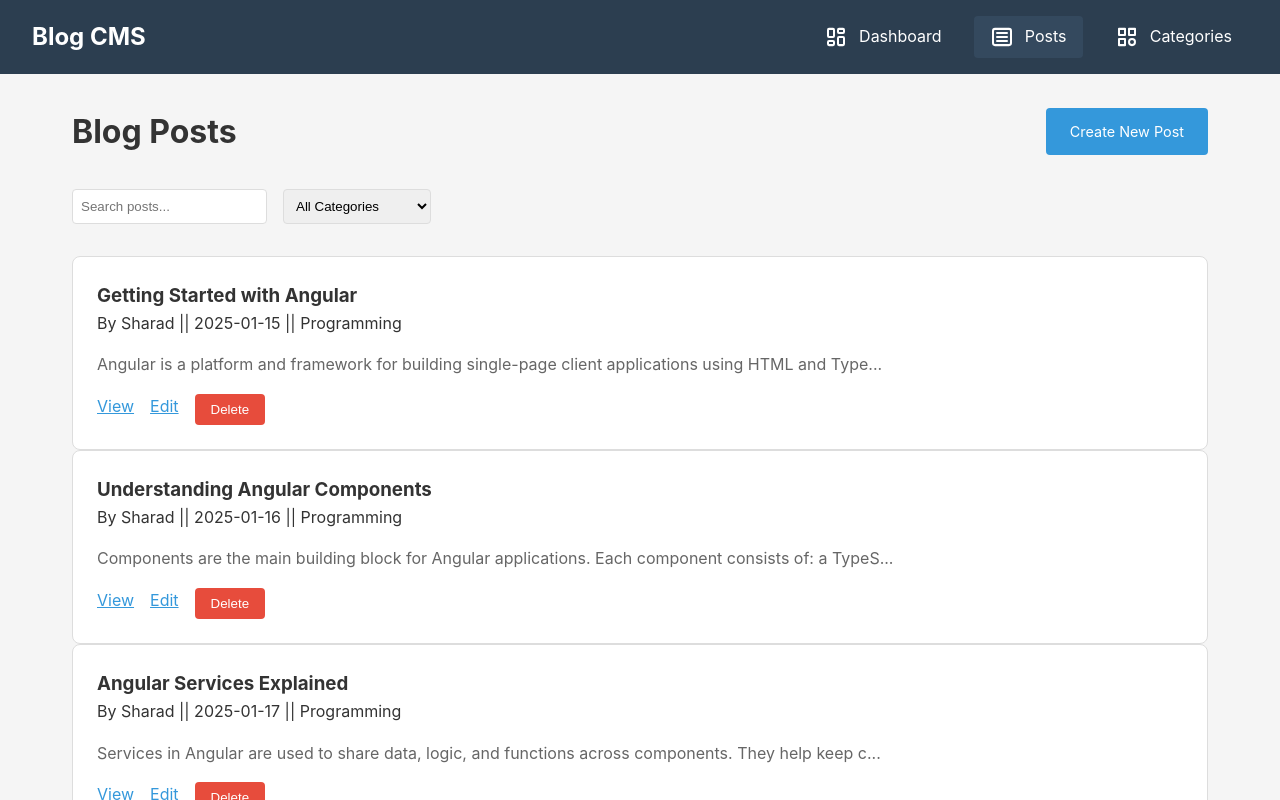
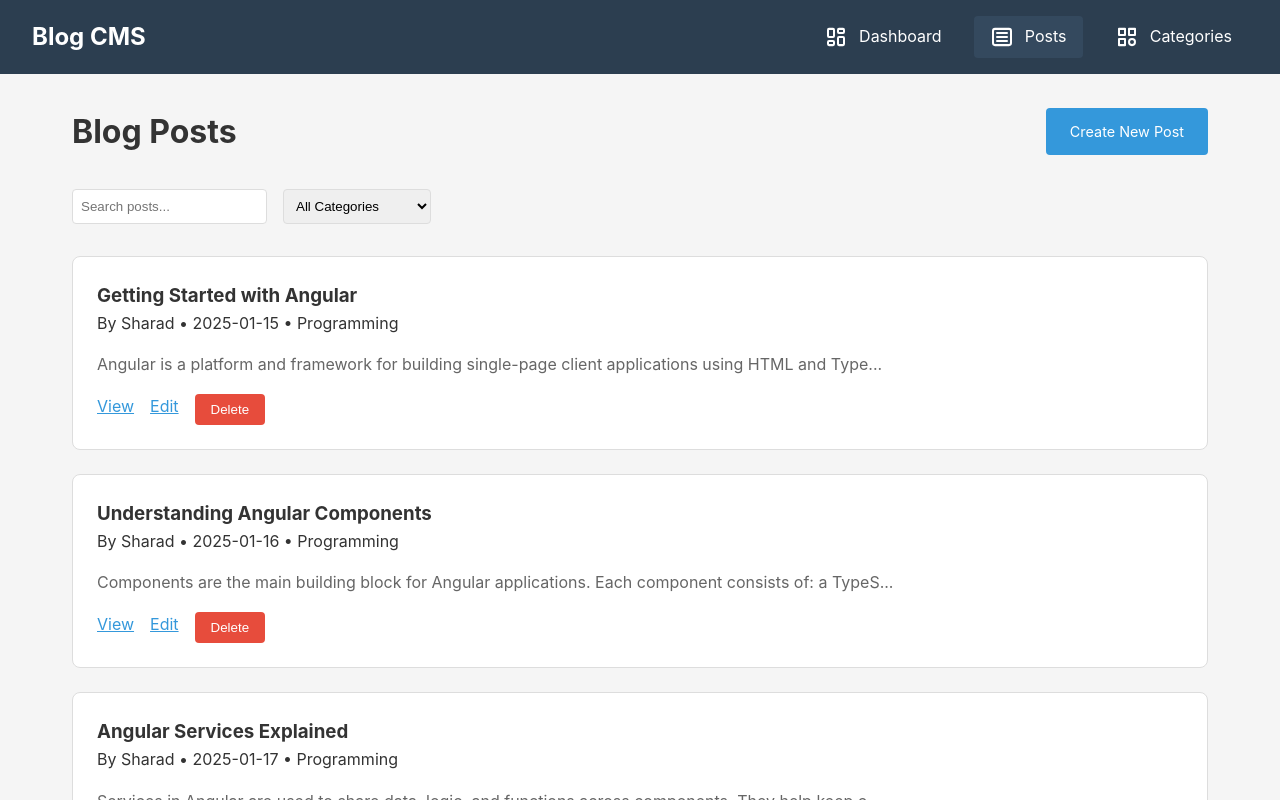
Before and after one commit to SharadJ19/blog-cms, an Angular app: page /posts in a window 1280 px wide. Shown: the top 800 px of the page. Built offline with nearby package versions, Linux system fonts and the light colour scheme; data requests are answered from the project's data file; a web font is replaced by a local one.

Commit message:
feat(posts): switch posts layout from grid to list view

```diff
--- a/src/app/pages/posts/posts.html
+++ b/src/app/pages/posts/posts.html
@@ -20,11 +20,11 @@
 <div *ngIf="filteredPosts.length === 0" class="no-data">No posts found</div>
 
 
-<div class="posts-grid">
+<div class="posts-list">
      <div *ngFor="let post of filteredPosts" class="post-card">
          <h3>{{post.title}}</h3>
          <p class="post-meta" >
-                By {{post.author}} || {{post.date}} || {{getCategoryName(post.categoryId)}}
+                By {{post.author}} • {{post.date}} • {{getCategoryName(post.categoryId)}}
          </p>
          <p class="post-content-preview">{{post.content.substring(0,100)}}...</p>
          <div class="post-actions">
```
